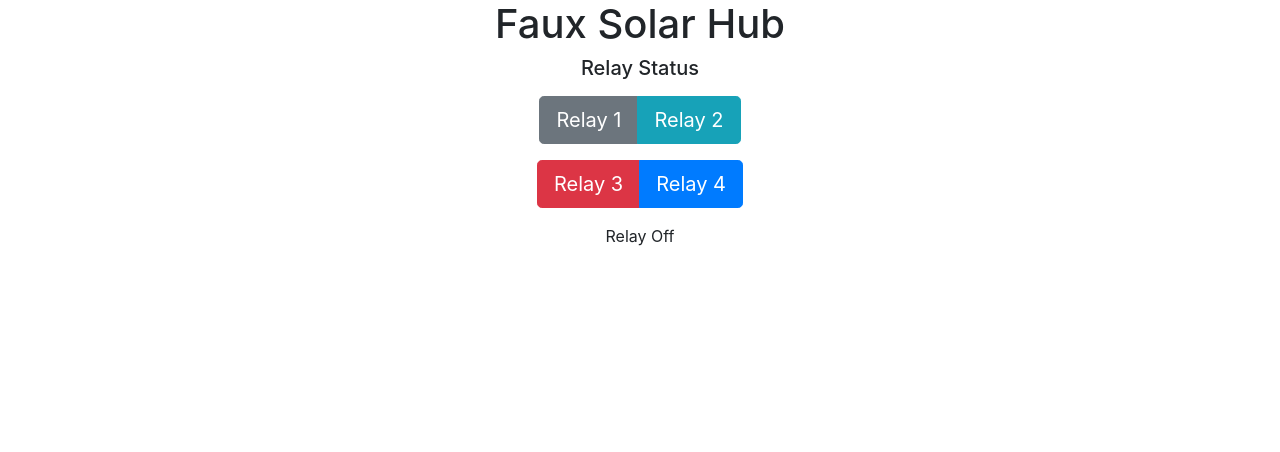
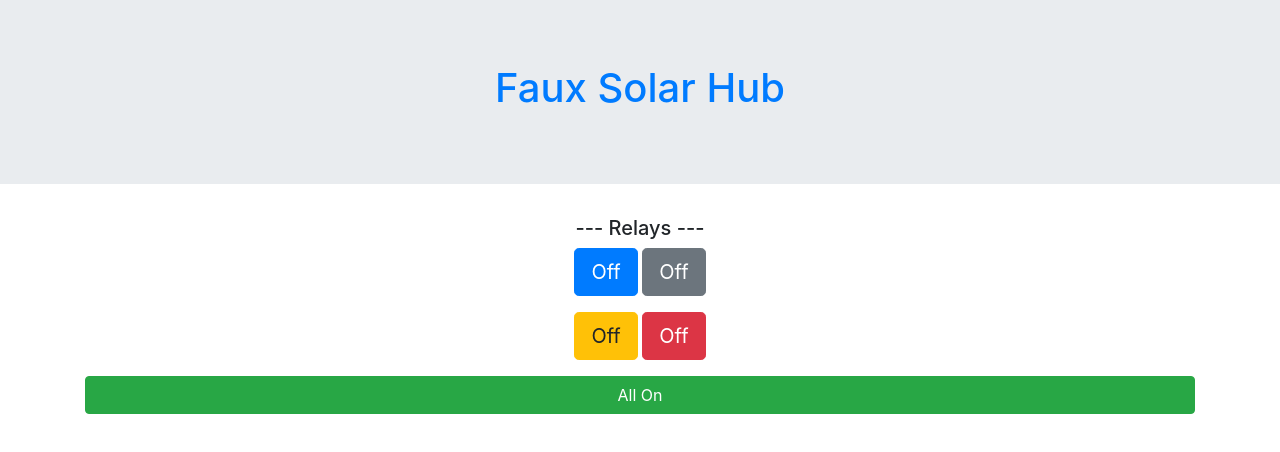
Before and after one commit to Rodpais/ESP32_Relay_Light_Server_and_IR_Client, a website: page relay.html in a window 1280 px wide. Drawn offline with nearby package versions, Linux system fonts and the light colour scheme.

Commit message:
Moves functions to their own window, moves buttons around

```diff
--- a/relay.html
+++ b/relay.html
@@ -8,79 +8,74 @@
 
     <!-- Bootstrap CSS -->
     <link rel="stylesheet" href="node_modules/bootstrap/dist/css/bootstrap.min.css" media="screen">
+    <script src="node_modules/jquery/dist/jquery.min.js"></script>
+    <script src="node_modules/popper.js/dist/popper.min.js"></script>
     <script src="node_modules/bootstrap/dist/js/bootstrap.min.js"></script>
-    <script src="node_modules/jquery/dist/jquery.min.js"></script>
-
+    <script src="node_modules/relay_scripts.js"></script>
 
     <!-- Functions -->
-    <script>
-      function relayToggle(relay){
-        if (relay == 1){
-          document.getElementById("relay status").innerHTML = "Relay 1 On";
-        }
-        else if (relay == 2){
-          document.getElementById("relay status").innerHTML = "Relay 2 On";
-        }
-        else if (relay == 3){
-          $(function(){
-            $("#relay status").html("Relay 3 On");
-          });
-        }
-        else if (relay == 4){
-          document.getElementById("relay status").innerHTML = "Relay 4 On";
-        }
-        else {
-          console.log("Irregular...how did you manage an unexpected value.");
-        }
+  <script>
+    // Five Buttons - five function calls
+     $(document).ready(function(){
+      $("#relay1").click(function() {
+        buttonStateChange(1);
+      })
+    });
 
-      }
-    </script>
+    $(document).ready(function(){
+      $("#relay2").click(function() {
+        buttonStateChange(2);
+      })
+    });
+
+    $(document).ready(function(){
+      $("#relay3").click(function() {
+        buttonStateChange(3);
+      })
+    });
+
+    $(document).ready(function(){
+      $("#relay4").click(function() {
+        buttonStateChange(4);
+      })
+    });
+
+    $(document).ready(function(){
+      $("#totalControl").click(function() {
+        buttonStateChange("all");
+      })
+    });
+
+  </script>
+
   </head>
   <body>
 
-    <div class="container" style="text-align:center;">
-      <h1> Faux Solar Hub </h1>
-
-      <h5>Relay Status</h5>
+    <div class="jumbotron jumbotron-fluid" style="text-align:center">
+      <h1 class="text-primary">Faux Solar Hub</h1>
+    </div>
 
       <!-- Buttons ================================================== -->
-      <div class="container">
-
+      <div class="container" style="text-align:center">
+        <h5>---  Relays  ---</h5>
+        <div class="btn-group-lg " role="group" aria-label="Relay Buttons">
+          <button type="button btn-lg" class="btn btn-primary btn-lg" id="relay1" data-toggle="buttons">Off</button>
+          <button type="button btn-lg" class="btn btn-secondary btn-lg" data-toggle="buttons" id="relay2">Off</button>
+        </div>
         <p>
-          <div class="btn-group btn-group-toggle" data-toggle="buttons">
-            <label class="btn btn-secondary btn-lg">
-               <input type="checkbox" name="relays" id="relay1"
-               checked autocomplete="off" onclick="relayToggle(1)"> Relay 1
-            </label>
-            <label class="btn btn-info btn-lg">
-              <input type="checkbox" name="relays" id="relay2"
-              checked autocomplete="off" onclick="relayToggle(2)"> Relay 2
-            </label>
-          </div>
-        </p>
-        <p>
-          <div class="btn-group btn-group-toggle" data-toggle="buttons">
-            <label class="btn btn-danger btn-lg">
-               <input type="checkbox" name="relays" id="relay3"
-               checked autocomplete="off" onclick="relayToggle(3)"> Relay 3
-            </label>
-            <label class="btn btn-primary btn-lg">
-              <input type="checkbox" name="relays" id="relay4"
-              checked autocomplete="off" onclick="relayToggle(4)"> Relay 4
-            </label>
-          </div>
-        </p>
-      </div>
+        <div class="btn-group-lg" role="group" aria-label="Relay Buttons">
+          <button type="button btn-lg" class="btn btn-warning btn-lg" data-toggle="buttons" id="relay3">Off</button>
+          <button type="button btn-lg" class="btn btn-danger btn-lg" data-toggle="buttons"  id="relay4">Off</button>
+        </div>
     </div>
 
-    <div class="container" style="text-align:center;">
-      <p id="relay status">Relay Off</p>
+    <div class="container" style="text-align:center">
+      <p>
+        <p>
+        <button type="button btn-lg" class="btn btn-success btn-block" data-toggle="buttons" id="totalControl">All On</button>
+        </p>
+      </p>
     </div>
 
-    <!-- Optional JavaScript -->
-    <!-- jQuery first, then Popper.js, then Bootstrap JS -->
-    <script src="node_modules/jquery/dist/jquery.min.js"</script>
-    <script src="node_modules/popper.js/dist/popper.min.js"</script>
-    <script src="node_modules/bootstrap/dist/js/bootstrap.min.js"</script>
   </body>
 </html>
```
